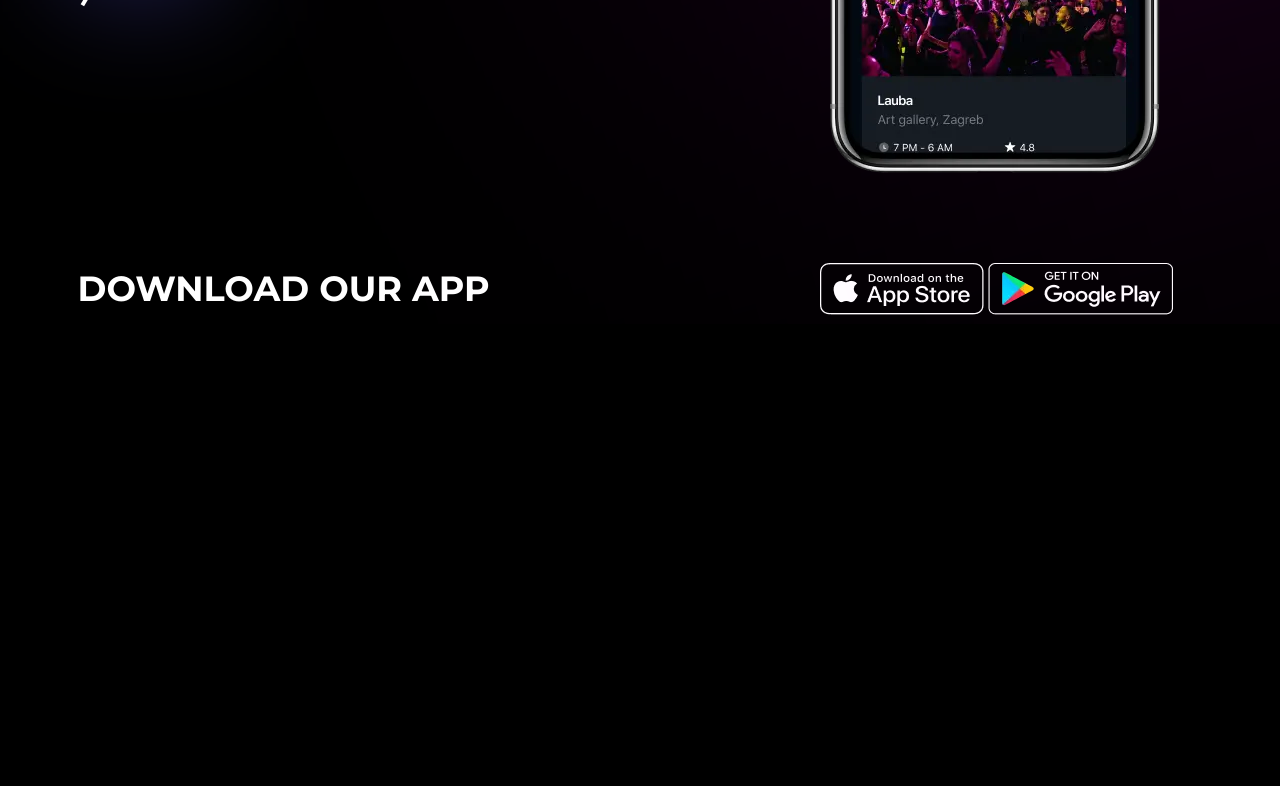
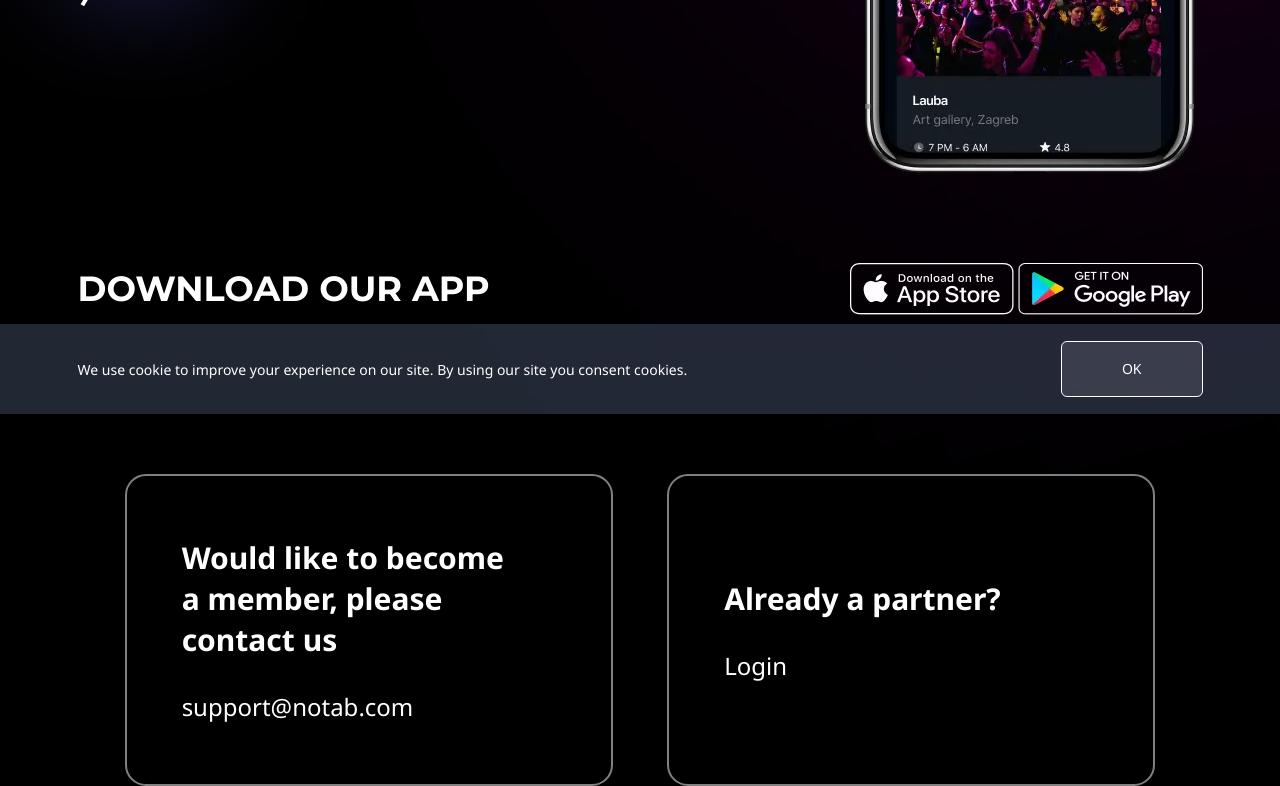
Before and after one commit to Embrill/front-end-dev, a plain HTML site: page index.html in a window 1280 px wide. Shown: the part 623-1409 px from the top of the page. Before the commit the page ends 947 px from the top, so only its background shows below. Drawn offline with Linux system fonts and the light colour scheme.

Commit message:
add missions 1/2

```diff
--- a/css/style.css
+++ b/css/style.css
@@ -156,9 +156,6 @@ body {
   font-size: 1.875rem;
 }
 
-.enter-header {
-  /*  */
-}
 .enter-header__login {
   font-family: "Noto Sans";
   font-weight: 500;
@@ -276,7 +273,7 @@ body {
 .phone-intro {
   position: relative;
   top: 0;
-  right: 0;
+  right: -35px;
   z-index: 10;
 }
 .phone-intro::before {
@@ -307,5 +304,67 @@ body {
   line-height: 4.375rem;
 }
 .phone-intro__apps {
-  margin-right: 30px;
+  /* margin-right: 30px; */
 }
+.cookies__body {
+  display: flex;
+  justify-content: space-between;
+  align-items: center;
+  height: 90px;
+}
+.cookies__text {
+  font-family: "Noto Sans";
+  font-weight: 400;
+  font-size: 0.875rem;
+  line-height: 19px;
+}
+.cookies__btn {
+  display: inline-block;
+  font-family: "Noto Sans";
+  font-weight: 400;
+  font-size: 0.875rem;
+  padding: 20px 60px;
+  background: rgba(255, 255, 255, 0.1);
+  border: 0.5px solid #fff;
+  border-radius: 6px;
+}
+
+.section--cookies {
+  background-color: #212834;
+}
+
+.section--mission {
+  margin-top: 60px;
+}
+
+.mission__items {
+  display: flex;
+  justify-content: space-around;
+  margin: 0 20px;
+}
+.mission__item {
+  display: flex;
+  flex-direction: column;
+  justify-content: center;
+  width: 45%;
+  min-height: 312px;
+  padding-left: 55px;
+  border: 2px solid rgba(255, 255, 255, 0.5);
+  border-radius: 21px;
+}
+
+.item-mission__title {
+  font-family: "Noto Sans";
+  font-weight: 700;
+  font-size: 1.875rem;
+  line-height: 2.5625rem;
+  max-width: 21.25rem;
+}
+.item-mission__link {
+  font-family: "Noto Sans";
+  font-style: normal;
+  font-weight: 400;
+  font-size: 1.5rem;
+  line-height: 2.0625rem;
+  margin-top: 30px;
+}
--- a/index.html
+++ b/index.html
@@ -6,7 +6,7 @@
 	<meta charset="UTF-8">
 	<meta name="format-detection" content="telephone=no">
 	<!-- <style>body{opacity: 0;}</style> -->
-	<link rel="stylesheet" href="css/style.min.css?_v=20220701211118">
+	<link rel="stylesheet" href="css/style.min.css?_v=20220703004020">
 	<!-- 	<link rel="shortcut icon" href="favicon.ico"> -->
 	<!-- <meta name="robots" content="noindex, nofollow"> -->
 	<meta name="viewport" content="width=device-width, initial-scale=1.0">
@@ -24,7 +24,7 @@
 					</div>
 					<div class="header__enter enter-header">
 						<img src="img/header/login-header.svg" alt="login-header">
-						<a href="#" class="enter-header__login">Login</a>
+						<a href="#" class="enter-header__login btn">Login</a>
 					</div>
 				</div>
 
@@ -66,6 +66,40 @@
 
 				</div>
 			</div>
+			<section class="section section--cookies">
+				<div class="cookies__container">
+
+					<div class="cookies__body">
+						<p class="cookies__text">We use cookie to improve your experience on our site. By using our site you consent
+							cookies. </p>
+						<a href="#" class="cookies__btn">OK</a>
+					</div>
+
+				</div>
+			</section>
+			<section class="section section--mission">
+				<div class="mission__container">
+
+					<div class="mission__items">
+
+						<div class="mission__item item-mission">
+							<div class="item-mission__title">
+								<p>Would like to become a member, please contact us</p>
+							</div>
+							<a href="#" class="item-mission__link">support@notab.com</a>
+						</div>
+
+						<div class="mission__item item-mission">
+							<div class="item-mission__title">
+								<p>Already a partner? </p>
+							</div>
+							<a href="#" class="item-mission__link">Login</a>
+						</div>
+
+					</div>
+
+				</div>
+			</section>
 		</main>
 		<footer class="footer">
 			<div class="footer__container">
@@ -84,7 +118,7 @@
 </div>
  -->
 
-	<script src="js/app.min.js?_v=20220701211118"></script>
+	<script src="js/app.min.js?_v=20220703004020"></script>
 </body>
 
 </html>
```
Also changed, not shown: css/style.min.css.
